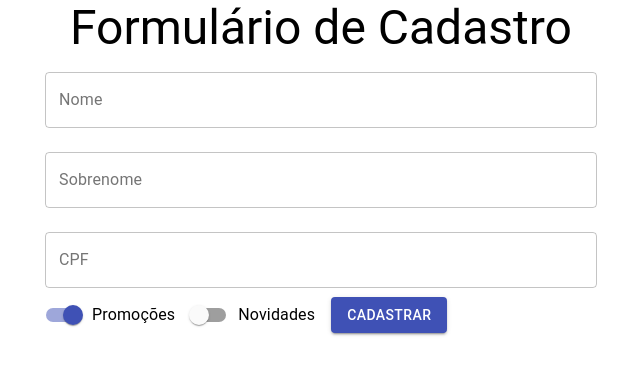
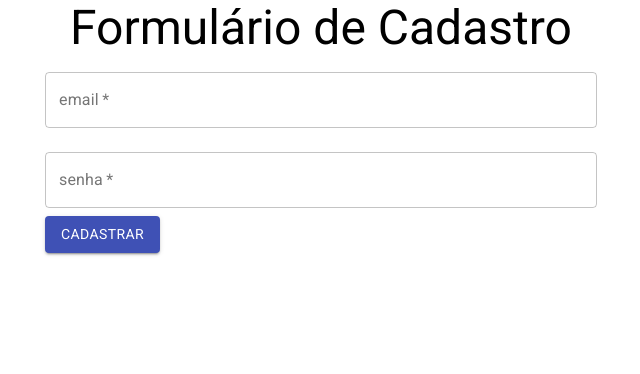
Before and after one commit to JvPelai/sign_up_form, a React (Create React App) app: page / in a window 1280 px wide. Shown: the top 374 px of the page, without its empty margins (319-959 px from the left). Built offline with nearby package versions, Linux system fonts and the light colour scheme.

Commit message:
additional form fields and conditional rendering

```diff
--- a/src/App.js
+++ b/src/App.js
@@ -1,6 +1,8 @@
+import React from "react";
 import "./App.css";
 import FormularioCadastro from "./components/FormularioCadastro/FormularioCadastro";
 import { Container, Typography } from "@material-ui/core";
+import "fontsource-roboto";
 
 function App() {
   return (
--- /dev/null
+++ b/src/components/FormularioCadastro/DadosEntrega.jsx
@@ -0,0 +1,50 @@
+import { Button, TextField } from "@material-ui/core";
+import React from "react";
+
+function DadosEntrega() {
+  return (
+    <form>
+      <TextField
+        id="cep"
+        label="CEP"
+        type="number"
+        variant="outlined"
+        margin="normal"
+      />
+      <TextField
+        id="endereco"
+        label="Endereço"
+        type="text"
+        variant="outlined"
+        margin="normal"
+        fullWidth
+      />
+      <TextField
+        id="numero"
+        label="Número"
+        type="number"
+        variant="outlined"
+        margin="normal"
+      />
+      <TextField
+        id="estado"
+        label="Estado"
+        type="text"
+        variant="outlined"
+        margin="normal"
+      />
+      <TextField
+        id="cidade"
+        label="Cidade"
+        type="text"
+        variant="outlined"
+        margin="normal"
+      />
+      <Button type="submit" variant="contained" color="primary" fullWidth>
+        Finalizar Cadastro
+      </Button>
+    </form>
+  );
+}
+
+export default DadosEntrega;
--- /dev/null
+++ b/src/components/FormularioCadastro/DadosPessoais.jsx
@@ -0,0 +1,103 @@
+import React, { useState } from "react";
+import { Button, TextField, Switch, FormControlLabel } from "@material-ui/core";
+
+function DadosPessoais({ validarCPF, handleSubmit }) {
+  const [nome, setNome] = useState("");
+  const [sobrenome, setSobrenome] = useState("");
+  const [cpf, setCpf] = useState("");
+  const [promocoes, setPromocoes] = useState(true);
+  const [novidades, setNovidades] = useState(false);
+  const [erros, setErros] = useState({
+    cpf: {
+      valid: true,
+      text: "",
+    },
+  });
+  return (
+    <form
+      onSubmit={(event) => {
+        event.preventDefault();
+      }}
+    >
+      <TextField
+        value={nome}
+        onChange={(event) => {
+          let tempNome = event.target.value;
+          if (tempNome.length > 3) {
+            tempNome = tempNome.substr(0, 3);
+          }
+          setNome(tempNome);
+        }}
+        id="nome"
+        label="Nome"
+        required
+        variant="outlined"
+        margin="normal"
+        fullWidth
+      />
+      <TextField
+        value={sobrenome}
+        onChange={(event) => {
+          setSobrenome(event.target.value);
+        }}
+        id="Sobrenome"
+        label="Sobrenome"
+        variant="outlined"
+        margin="normal"
+        fullWidth
+      />
+      <TextField
+        value={cpf}
+        onChange={(event) => {
+          setCpf(event.target.value);
+        }}
+        onBlur={(event) => {
+          const isValid = validarCPF(cpf);
+          setErros({
+            cpf: isValid,
+          });
+        }}
+        error={!erros.cpf.valid}
+        helperText={erros.cpf.text}
+        id="CPF"
+        label="CPF"
+        required
+        variant="outlined"
+        margin="normal"
+        fullWidth
+      />
+      <FormControlLabel
+        label="Promoções"
+        control={
+          <Switch
+            checked={promocoes}
+            onChange={(event) => {
+              setPromocoes(event.target.checked);
+            }}
+            name="promocoes"
+            color="primary"
+          />
+        }
+      />
+      <FormControlLabel
+        label="Novidades"
+        control={
+          <Switch
+            checked={novidades}
+            onChange={(event) => {
+              setNovidades(event.target.checked);
+            }}
+            name="novidades"
+            color="primary"
+          />
+        }
+      />
+
+      <Button type="submit" variant="contained" color="primary">
+        Cadastrar
+      </Button>
+    </form>
+  );
+}
+
+export default DadosPessoais;
--- /dev/null
+++ b/src/components/FormularioCadastro/DadosUsuario.jsx
@@ -0,0 +1,32 @@
+import { Button, TextField } from "@material-ui/core";
+import React from "react";
+
+function DadosUsuario({ handleSubmit }) {
+  return (
+    <form>
+      <TextField
+        id="email"
+        label="email"
+        type="email"
+        required
+        variant="outlined"
+        margin="normal"
+        fullWidth
+      />
+      <TextField
+        id="password"
+        label="senha"
+        type="password"
+        required
+        variant="outlined"
+        margin="normal"
+        fullWidth
+      />
+      <Button type="submit" variant="contained" color="primary">
+        Cadastrar
+      </Button>
+    </form>
+  );
+}
+
+export default DadosUsuario;
--- a/src/components/FormularioCadastro/FormularioCadastro.jsx
+++ b/src/components/FormularioCadastro/FormularioCadastro.jsx
@@ -1,101 +1,33 @@
-import React, { useState } from "react";
-import { Button, TextField, Switch, FormControlLabel } from "@material-ui/core";
+import React from "react";
+import DadosEntrega from "./DadosEntrega";
+import DadosPessoais from "./DadosPessoais";
+import DadosUsuario from "./DadosUsuario";
+import { Typography } from "@material-ui/core";
+import { useState } from "react";
 
 function FormularioCadastro({ validarCPF }) {
-  const [nome, setNome] = useState("");
-  const [sobrenome, setSobrenome] = useState("");
-  const [cpf, setCpf] = useState("");
-  const [promocoes, setPromocoes] = useState(true);
-  const [novidades, setNovidades] = useState(false);
-  const [erros, setErros] = useState({
-    cpf: {
-      valid: true,
-      text: "",
-    },
-  });
-  return (
-    <form
-      onSubmit={(event) => {
-        event.preventDefault();
-      }}
-    >
-      <TextField
-        value={nome}
-        onChange={(event) => {
-          let tempNome = event.target.value;
-          if (tempNome.length > 3) {
-            tempNome = tempNome.substr(0, 3);
-          }
-          setNome(tempNome);
-        }}
-        id="nome"
-        label="Nome"
-        variant="outlined"
-        margin="normal"
-        fullWidth
-      />
-      <TextField
-        value={sobrenome}
-        onChange={(event) => {
-          setSobrenome(event.target.value);
-        }}
-        id="Sobrenome"
-        label="Sobrenome"
-        variant="outlined"
-        margin="normal"
-        fullWidth
-      />
-      <TextField
-        value={cpf}
-        onChange={(event) => {
-          setCpf(event.target.value);
-        }}
-        onBlur={(event) => {
-          const isValid = validarCPF(cpf);
-          setErros({
-            cpf: isValid,
-          });
-        }}
-        error={!erros.cpf.valid}
-        helperText={erros.cpf.text}
-        id="CPF"
-        label="CPF"
-        variant="outlined"
-        margin="normal"
-        fullWidth
-      />
-      <FormControlLabel
-        label="Promoções"
-        control={
-          <Switch
-            checked={promocoes}
-            onChange={(event) => {
-              setPromocoes(event.target.checked);
-            }}
-            name="promocoes"
-            color="primary"
-          />
-        }
-      />
-      <FormControlLabel
-        label="Novidades"
-        control={
-          <Switch
-            checked={novidades}
-            onChange={(event) => {
-              setNovidades(event.target.checked);
-            }}
-            name="novidades"
-            color="primary"
-          />
-        }
-      />
+  const [currentFormStep, setCurrentFormStep] = useState(0);
 
-      <Button type="submit" variant="contained" color="primary">
-        Cadastrar
-      </Button>
-    </form>
-  );
+  function onNextStep () {
+    setCurrentFormStep(currentFormStep+1);
+  }
+  function renderCurrentFormStep() {
+    switch (currentFormStep) {
+      case 0:
+        return <DadosUsuario handleSubmit={onNextStep}/>;
+      case 1:
+        return <DadosPessoais validarCPF={validarCPF} handleSubmit={onNextStep} />;
+      case 2:
+        return <DadosEntrega />;
+      default:
+        return <Typography>Erro ao carregar formulário</Typography>;
+    }
+  }
+
+  return <>{renderCurrentFormStep()}</>;
 }
 
+//<DadosUsuario />
+//<DadosEntrega />
+
 export default FormularioCadastro;
```
